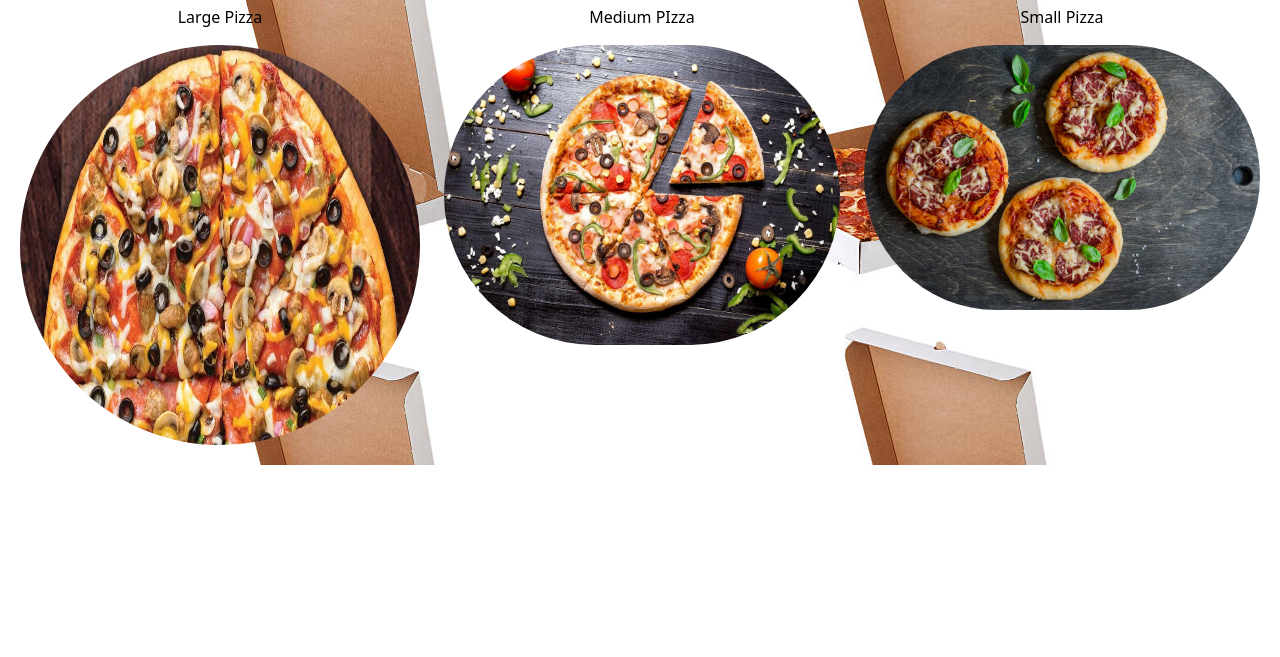
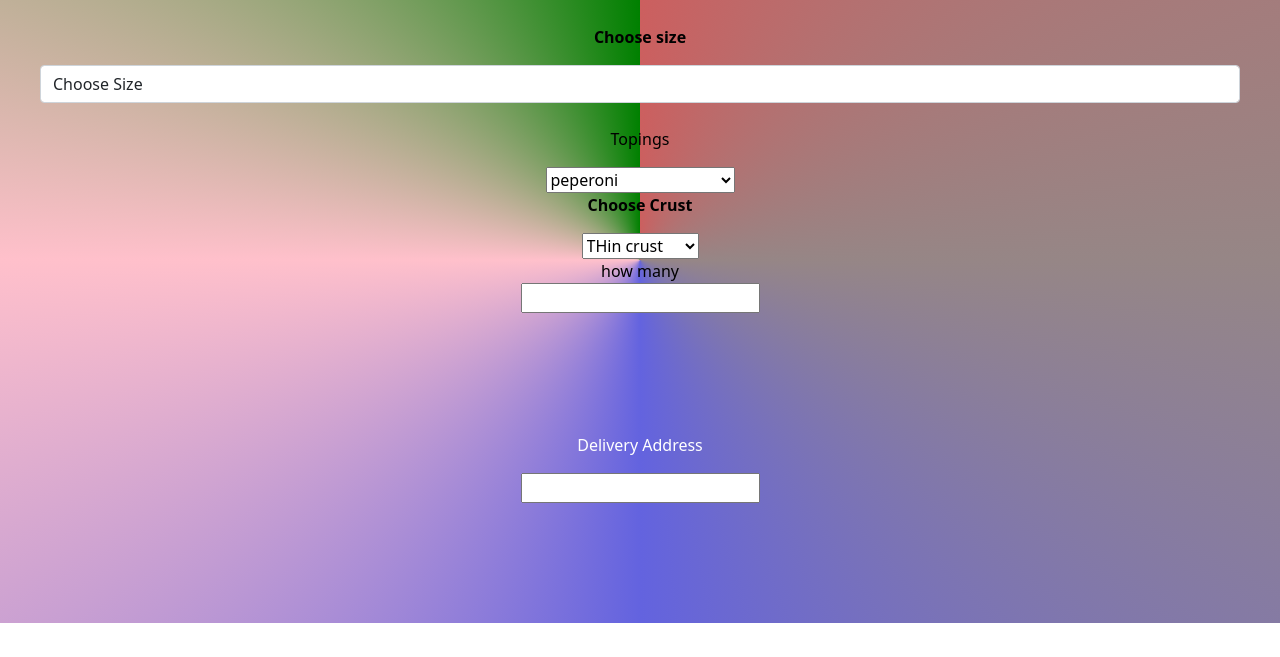
Before and after one commit to Alexanderoke/pizzaloca, a plain HTML site: page orderpage.html in a window 1280 px wide. Shown: the part 143-800 px from the top of the page. Drawn offline with nearby package versions, Linux system fonts and the light colour scheme.

Commit message:
order form added

```diff
--- a/Static/css/style.css
+++ b/Static/css/style.css
@@ -4,6 +4,15 @@
 .bcontent{
   line-height: 80px;
 }
+.select{
+  padding: 20px;
+
+}
+.dadress{
+  padding: 100px;
+  color: white;
+  }
+
 
 
 .imgf1{
@@ -25,6 +34,8 @@
 }
 .large{
   border-radius: 1000px;
+
+
 }
 .medium{
   border-radius: 1000px;
@@ -32,8 +43,40 @@
 .small{
   border-radius: 1000px;
 }
-.input{
-  display: none;
-  width: 70px;
-  height: 30px;
+
+
+/* .selectpop{
+  position: relative;
+  text-align: center;
+  width:100%;
 }
+ .listpopup{
+   display: none;
+  position: fixed;
+  left: 45%;
+  top:5%;
+  transform: translate(-50%,5%);
+  border:3px solid #999999;
+  z-index: 9;
+}
+.listcontainer{
+  max-width: 300px;
+  padding: 20px;
+  background-color: olive;
+}
+.listcontainer.btn{
+  padding: 12px 20px;
+  border: none;
+  background-color: navy;
+  color: #fff;
+  cursor:pointer;
+  opacity:0.8;
+}
+
+
+.listcontainer.btn cancel{
+  background-color: navy;
+}
+.listcontainer.btn:hover,.large:hover{
+opacity: 1;
+} */
--- a/Static/js/jquery.js
+++ b/Static/js/jquery.js
@@ -1,16 +1,47 @@
-// order page number of pizzas.
-$(document).ready(function(){
-  $(".chk").click(function(){
-    $(".input").show();
-     });
+// // order page number of pizzas.
+// $(function(){
+//   $(".large").clickr();
+//
+// });
 
-  });
-  //   <br>
-  //  <input class="chk" type="checkbox">
-  //  <label class="form-check-label" >Large pizza</label>
-  //  <input class="input" type="number" placeholder="how many">
-  //  <br>
-  //  <label for="number">Medium</label>
-  //  <input type="number" placeholder="how many"><br>
-  //  <label for="number">Small</label>
-  //  <input type="number" placeholder="how many">
+
+
+
+
+
+
+
+
+
+
+// <h3>Topings available</h3>
+// <div class="row" >
+// <div class="col">
+// <p>pepperoni</p>
+// <img class="img-fluid img-thumbnail Pep" onclick="myFunction()" style="max-height: 300px; max-width:auto;" src="Static/images/pizza topings/Pepperoni-Pizza_7.jpg" alt="">
+
+// </div>
+// <div class="col">
+// <p>BBQ Beef</p>
+// <img class="img-fluid img-thumbnail Pep" style="max-height: 300px; max-width:auto;" src="Static/images/pizza topings/BBQMeatlovers-1.jpg" alt="">
+// </div>
+// <div class="col">
+// <p>Supreme</p>
+// <img class="img-fluid img-thumbnail Pep" style="max-height: 300px; max-width:auto;" src="Static/images/pizza topings/Supreme-Pizza.jpg" alt="">
+// </div>
+// </div>
+// <div class="row">
+// <div class="col">
+// <p>hawaian</p>
+// <img class="img-fluid img-thumbnail Pep" style="max-height: 300px; max-width:auto;" src="Static/images/pizza topings/Ham-and-Pineapple.jpg" alt="">
+// </div>
+// <div class="col">
+// <p>Garlic Prawn and chilli</p>
+// <img class="img-fluid img-thumbnail Pep" style="max-height: 300px; max-width:auto;" src="Static/images/pizza topings/Prawn-Pizza_1.jpg" alt="">
+// </div>
+// <div class="col">
+// <p>Margherita</p>
+// <img class="img-fluid img-thumbnail Pep" style="max-height: 300px; max-width:auto;" src="Static/images/pizza topings/Margherita-pizza-overhead.jpg" alt="">
+// </div>
+// </div>
+// </div>
--- a/Static/js/main.js
+++ b/Static/js/main.js
@@ -1,8 +1,3 @@
-function myFunction(){
-  var r = form("Press a button");
-  if (r == true) {
-      //your code to run
-  } else {
-      //code to run if cancel;
-  }
+function totalOrder(){
+var x=parseInt
 }
--- a/orderpage.html
+++ b/orderpage.html
@@ -14,8 +14,7 @@
       integrity="sha384-1BmE4kWBq78iYhFldvKuhfTAU6auU8tT94WrHftjDbrCEXSU1oBoqyl2QvZ6jIW3"
       crossorigin="anonymous"
     />
-</head>
-<body>
+
   <div>
     <nav class="nav">
       <a class="nav-link active" aria-current="page" href="index.html">Home</a>
@@ -24,28 +23,40 @@
       <a class="nav-link" href="#">FAQS</a>
     </nav>
   </div>
-  <div class=" text-center container1 bg-image" style="background-image: url('Static/images/background images/istockphoto-124397633-612x612.jpg');" >
+  <div class=" text-center container1 bg-image" style="background-image:conic-gradient(rgb(204, 95, 95),rgb(150, 134, 134),rgb(99, 99, 223),pink,green);" >
 <h2>Place Your Orders</h2>
 <h3>Available Sizes</h3>
-<div class="row" >
-  <div class="col" >
-    <p>Large Pizza</p>
-    <img class="img-fluid large" style="height: 400px; max-width:400px;" src="Static/images/pizza topings/large.jpg" alt="">
-  </div>
-<div class="col" >
-  <p>Medium PIzza</p>
-  <img class="img-fluid  medium" style="height: 300px; max-width:auto;" src="Static/images/pizza topings/medium.jpg" alt="">
+<div class="select" >
+  <p><strong>Choose size</strong></p>
+  <select class="form-control">
+    <option value="" difault>Choose Size</option>
+    <option data-price="500" value="large">Large</option>
+    <option data-price= "250" value="medium">Medium</option>
+    <option data-price= "180" value="small">Small</option>
+  </select><br>
+  <p>Topings</p>
+  <select name="" id="">
+
+    <option value="peperoni">peperoni</option>
+    <option value="BBQbeef">BBQbeef</option>
+    <option value="Hawaian pineaple">Hawaian pineaple</option>
+    <option value="Garlicprawn">Garlic prawn and chilli</option>
+    <option value="Margherita">Margherita</option>
+  </select>
+  <p><strong>Choose Crust</strong></p>
+  <select name="" id="">
+    <option value="thincrust">THin crust</option>
+    <option value="thickcrust">Thick crust</option>
+    <option value="stuffed">stuffed crust</option>
+  </select>
+  <br />
+  <label for="">how many <br /><input type="number" /></label>
 
 </div>
-<div class="col" >
-  <p>Small Pizza</p>
-  <img class="img-fluid small" style="max-height: 300px; max-width:auto;" src="Static/images/pizza topings/small.jpg" alt="">
-
+<div class="dadress">
+<p>Delivery Address</p>
+<input type="text">
 </div>
-
-
-</div>
-
 
 
 
```
Also changed, not shown: index.html (+8 -4 lines).
